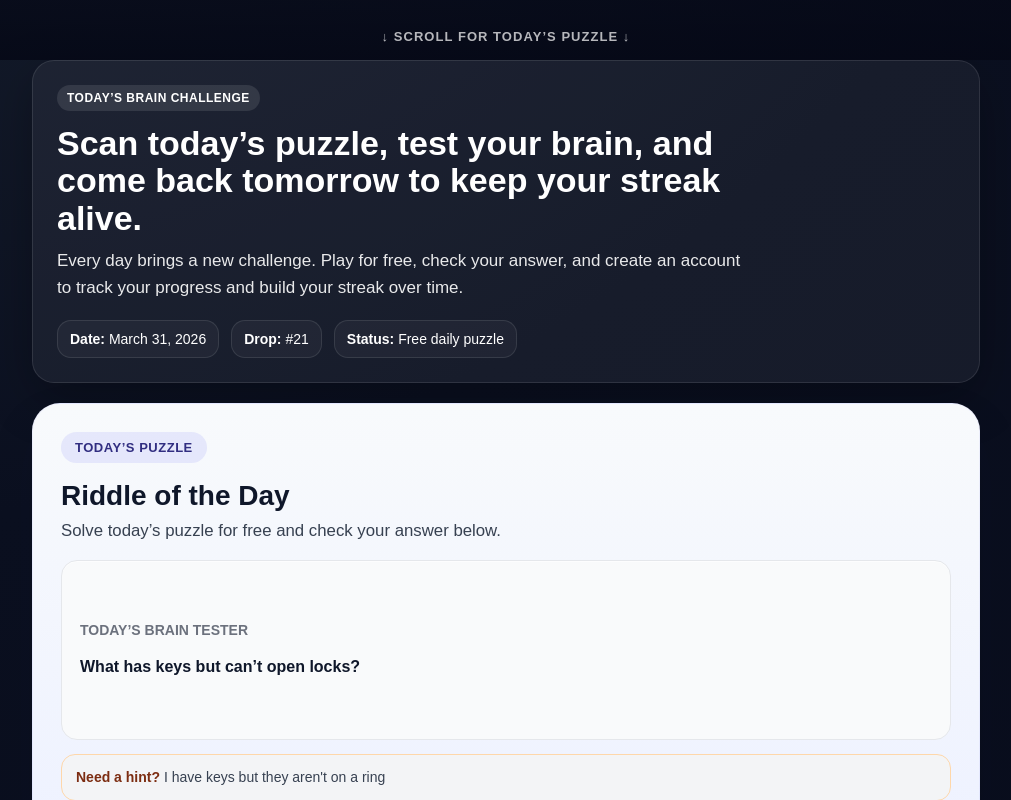
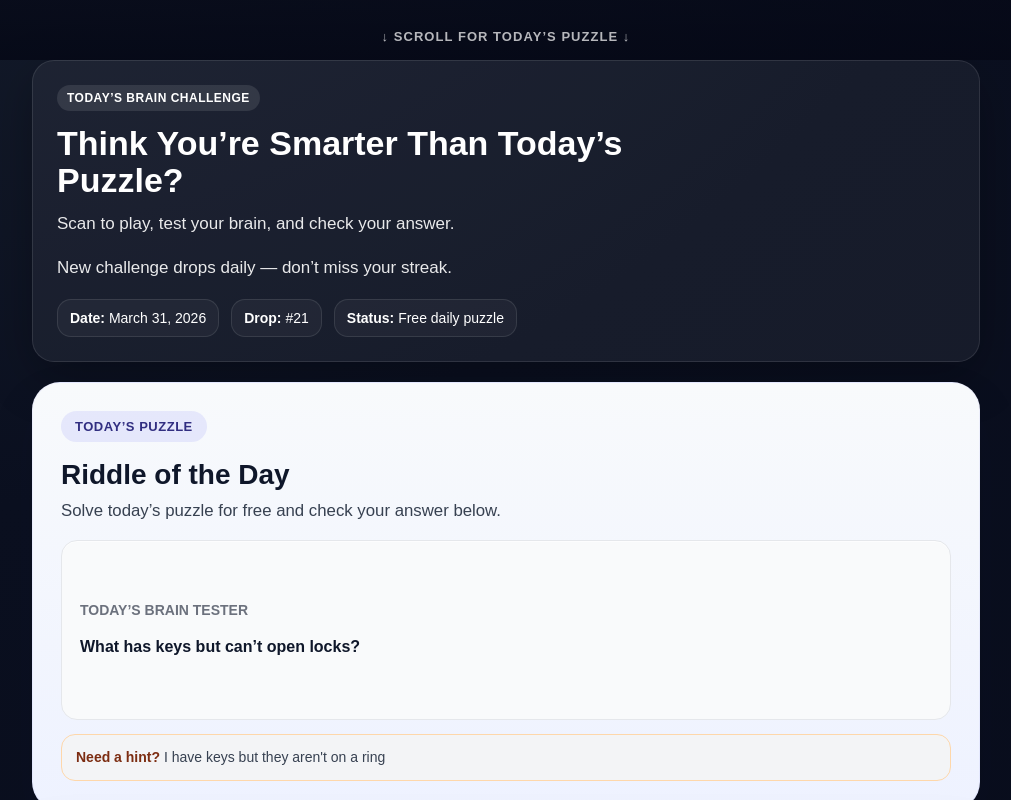
Before and after one commit to ryanc192/secretscanclub.com, a Next.js app: page /scan in a window 1280 px wide. Shown: the part 840-1640 px from the top of the page, without its empty margins (134-1145 px from the left). Built offline with nearby package versions, Linux system fonts and the light colour scheme; no server answers.

Commit message:
Update page.tsx

```diff
--- a/app/scan/page.tsx
+++ b/app/scan/page.tsx
@@ -100,14 +100,12 @@ export default function ScanPage() {
           <div className="pill">Today’s Brain Challenge</div>
 
           <h1 className="hero-title">
-            Scan today’s puzzle, test your brain, and come back tomorrow to keep
-            your streak alive.
+            Think You’re Smarter Than Today’s Puzzle?
           </h1>
 
           <p className="hero-text">
-            Every day brings a new challenge. Play for free, check your answer,
-            and create an account to track your progress and build your streak
-            over time.
+          Scan to play, test your brain, and check your answer.
+          <p></p>New challenge drops daily — don’t miss your streak.
           </p>
 
           <div className="meta-row">
@@ -352,7 +350,7 @@ export default function ScanPage() {
                 ["1", "Scan the code", "Land on today’s puzzle instantly."],
                 ["2", "Play for free", "Read the puzzle and submit your answer."],
                 ["3", "Save your streak", "Create a free account to track progress."],
-                ["4", "Come back tomorrow", "Emails bring people back to the next challenge."],
+                ["4", "Come back tomorrow", "See if your brain can handle the challlenges of tomorrow."],
               ].map(([num, title, text]) => (
                 <div key={num} className="step">
                   <div className="step-num">{num}</div>
```
